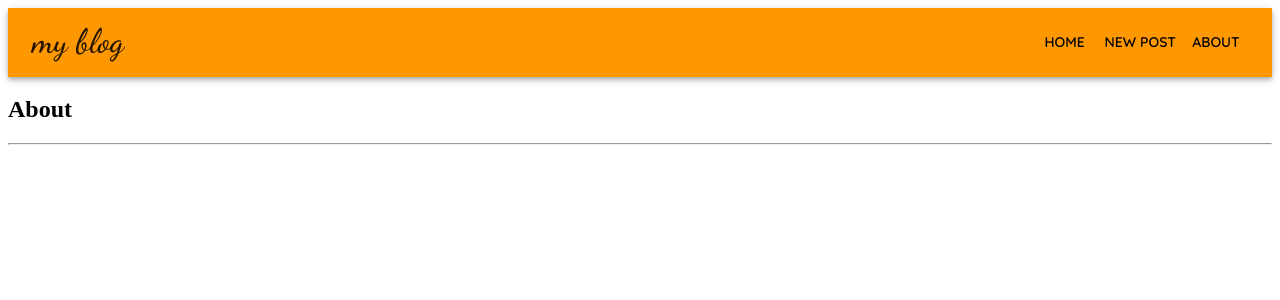
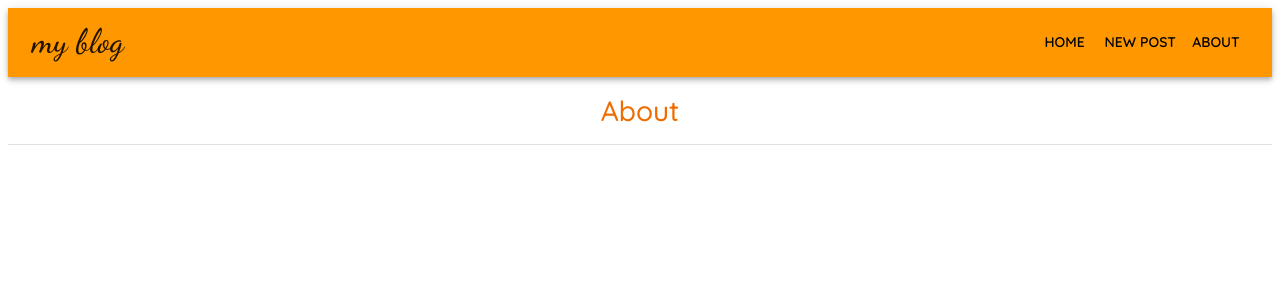
Before and after one commit to Volodymyr-Branets/micro_blog_app, a React (Create React App) app: page /about in a window 1280 px wide. Shown: the top 300 px of the page. Built offline with nearby package versions, Linux system fonts and the light colour scheme.

Commit message:
Add some styles to navbar, add new variant to typography in theme

```diff
--- a/src/App.js
+++ b/src/App.js
@@ -19,6 +19,12 @@ const theme = createTheme({
     fontWeightRegular: 500,
     fontWeightMedium: 600,
     fontWeightBold: 700,
+    title: {
+      fontFamily: "Quicksand",
+      fontWeight: 500,
+      fontSize: "1.75rem",
+      color: "#ef6c00",
+    },
   },
   components: {
     MuiDrawer: {
--- a/src/components/About/index.js
+++ b/src/components/About/index.js
@@ -1,8 +1,12 @@
+import { Divider, Typography } from "@mui/material";
+
 const About = () => {
   return (
     <div>
-      <h2>About</h2>
-      <hr />
+      <Typography component="h2" variant="title" align="center" my={2}>
+        About
+      </Typography>
+      <Divider />
     </div>
   );
 };
--- a/src/components/Home/index.js
+++ b/src/components/Home/index.js
@@ -11,7 +11,7 @@ const Home = () => {
 
   return (
     <div>
-      <Typography align="center" component="h2" variant="h4" my={2}>
+      <Typography component="h2" variant="title" align="center" my={2}>
         Blog posts
       </Typography>
       <Box>
--- a/src/components/NewPost/index.js
+++ b/src/components/NewPost/index.js
@@ -33,7 +33,7 @@ const NewPost = () => {
 
   return (
     <div>
-      <Typography align="center" variant="h2">
+      <Typography component="h2" variant="title" align="center" my={2}>
         Add new post
       </Typography>
       <hr />
```
